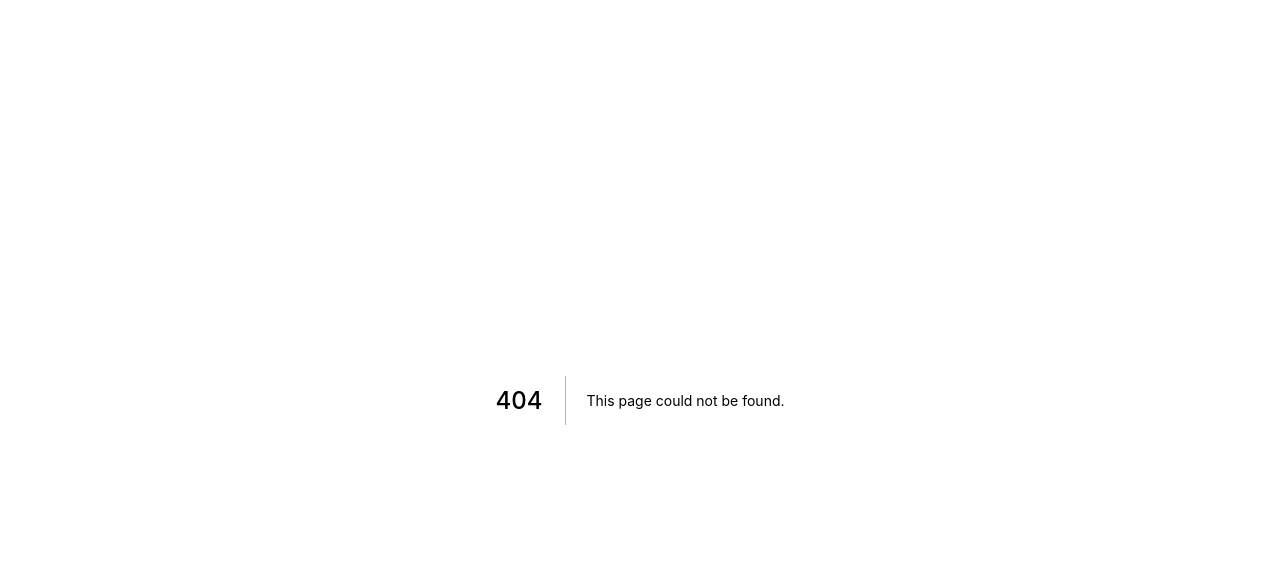
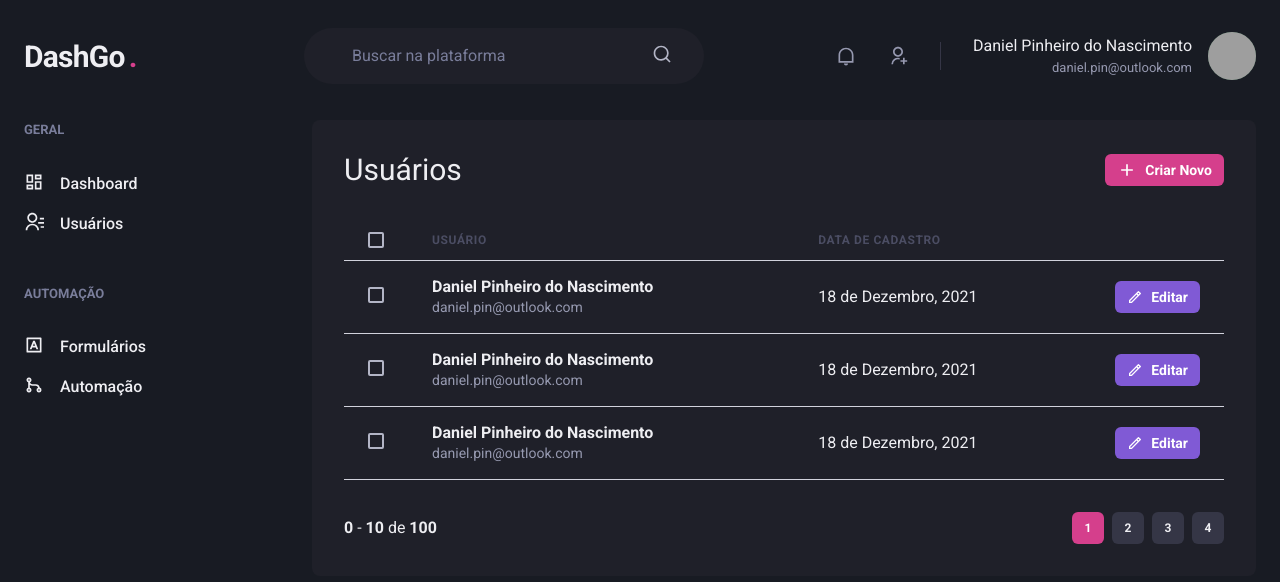
Before and after one commit to DanielPin/dashgo, a Next.js app: page /users in a window 1280 px wide. Before the commit this address had no page. Shown: the top 582 px of the page. Built offline with nearby package versions, Linux system fonts and the light colour scheme; grey boxes are pictures that could not be loaded.

Commit message:
Listagem e cadastro de usuario

```diff
--- /dev/null
+++ b/src/components/Pagination.tsx
@@ -0,0 +1,17 @@
+import { Box, Button, Stack } from "@chakra-ui/react";
+
+export function Pagination(){
+    return(
+        <Stack direction="row" mt="8" spacing="8" justify="space-between" align="center">
+            <Box>
+                <strong>0</strong> - <strong>10</strong> de <strong>100</strong>
+            </Box>
+            <Stack direction="row" spacing="2">
+                <Button size="sm" fontSize="xs" width="4" colorScheme="pink" disabled _disabled={{bg: 'pink.500', cursor:'default'}}>1</Button>
+                <Button size="sm" fontSize="xs" width="4" bg="gray.700" _hober={{bg:"gray.500"}} >2</Button>
+                <Button size="sm" fontSize="xs" width="4" bg="gray.700" _hober={{bg:"gray.500"}} >3</Button>
+                <Button size="sm" fontSize="xs" width="4" bg="gray.700" _hober={{bg:"gray.500"}} >4</Button>
+            </Stack>
+        </Stack>
+    )
+}
--- a/src/pages/dashboard.tsx
+++ b/src/pages/dashboard.tsx
@@ -2,12 +2,13 @@
 import dynamic from "next/dynamic";
 import { Header } from "../components/Header";
 import { Sidebar } from "../components/Sidebar";
+import { ApexOptions } from 'apexcharts';
 
 const Chart = dynamic(() => import("react-apexcharts"),{
     ssr: false,
 });
 
-const options ={
+const options: ApexOptions ={
     chart:{
         toolbar:{
             show:false
--- /dev/null
+++ b/src/pages/users/index.tsx
@@ -0,0 +1,79 @@
+import { Box, Button, Checkbox, Flex, Heading, Icon, Table, Tbody, Td, Text, Th, Thead, Tr } from "@chakra-ui/react";
+import { Sidebar } from "../../components/Sidebar";
+import { Header } from "../../components/Header";
+import { RiAddLine, RiPencilLine } from "react-icons/ri";
+import { Pagination } from "../../components/Pagination";
+
+export default function UserList(){
+    return (
+        <Box>
+            <Header />
+
+             <Flex w="100%" my="6" maxWidth={1480} mx="auto" px="6">
+                <Sidebar />
+
+                <Box flex="1" borderRadius={8} bg="gray.800" p="8">
+                    <Flex mb="8" justify="space-between" align="center">
+                        <Heading size="lg" fontWeight="normal">Usuários</Heading>
+
+                        <Button as="a" size="sm" fontSize="sm" colorScheme="pink" leftIcon={<Icon as={RiAddLine} fontSize="20"/>}>Criar Novo</Button>
+                    </Flex>
+                        <Table>
+                            <Thead>
+                                <Tr>
+                                    <Th px="6" color="gray.300" width="8">
+                                        <Checkbox colorScheme="pink"/>
+                                    </Th>
+                                    <Th>Usuário</Th>
+                                    <Th>Data de cadastro</Th>
+                                    <Th width="8"></Th>
+                                </Tr>
+                            </Thead>
+                            <Tbody>
+                                <Tr>
+                                    <Td px="6">
+                                        <Checkbox colorScheme="pink"/>
+                                    </Td>
+                                    <Td>
+                                        <Box>
+                                            <Text fontWeight="bold">Daniel Pinheiro do Nascimento</Text>
+                                            <Text fontSize="sm" color="gray.300">daniel.pin@outlook.com</Text>
+                                        </Box>
+                                    </Td>
+                                    <Td> 18 de Dezembro, 2021</Td>
+                                    <Td><Button as="a" size="sm" fontSize="sm" colorScheme="purple" leftIcon={<Icon as={RiPencilLine} fontSize="16"/>}>Editar</Button></Td>
+                                </Tr>
+                                <Tr>
+                                    <Td px="6">
+                                        <Checkbox colorScheme="pink"/>
+                                    </Td>
+                                    <Td>
+                                        <Box>
+                                            <Text fontWeight="bold">Daniel Pinheiro do Nascimento</Text>
+                                            <Text fontSize="sm" color="gray.300">daniel.pin@outlook.com</Text>
+                                        </Box>
+                                    </Td>
+                                    <Td> 18 de Dezembro, 2021</Td>
+                                    <Td><Button as="a" size="sm" fontSize="sm" colorScheme="purple" leftIcon={<Icon as={RiPencilLine} fontSize="16"/>}>Editar</Button></Td>
+                                </Tr>
+                                <Tr>
+                                    <Td px="6">
+                                        <Checkbox colorScheme="pink"/>
+                                    </Td>
+                                    <Td>
+                                        <Box>
+                                            <Text fontWeight="bold">Daniel Pinheiro do Nascimento</Text>
+                                            <Text fontSize="sm" color="gray.300">daniel.pin@outlook.com</Text>
+                                        </Box>
+                                    </Td>
+                                    <Td> 18 de Dezembro, 2021</Td>
+                                    <Td><Button as="a" size="sm" fontSize="sm" colorScheme="purple" leftIcon={<Icon as={RiPencilLine} fontSize="16"/>}>Editar</Button></Td>
+                                </Tr>
+                            </Tbody>
+                        </Table>
+                        <Pagination/>
+                </Box>
+             </Flex>
+        </Box>
+    )
+}
```
Also changed, not shown: src/pages/users/create.tsx (added, +37 -0 lines).
